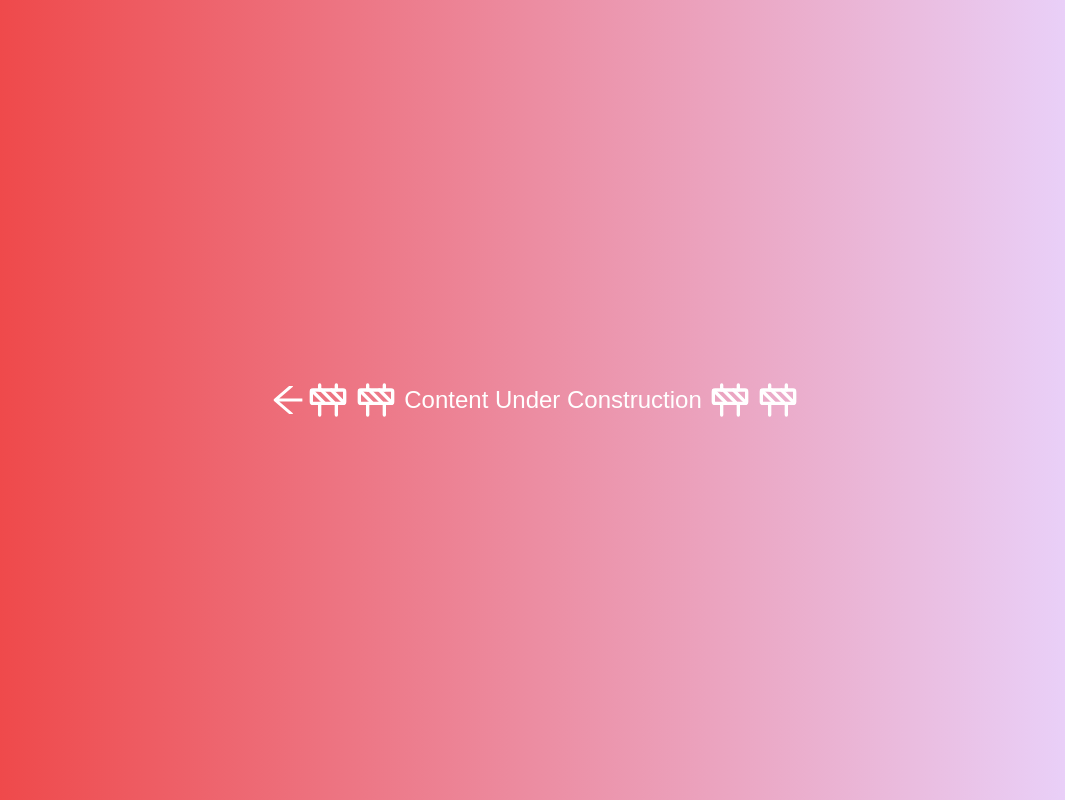
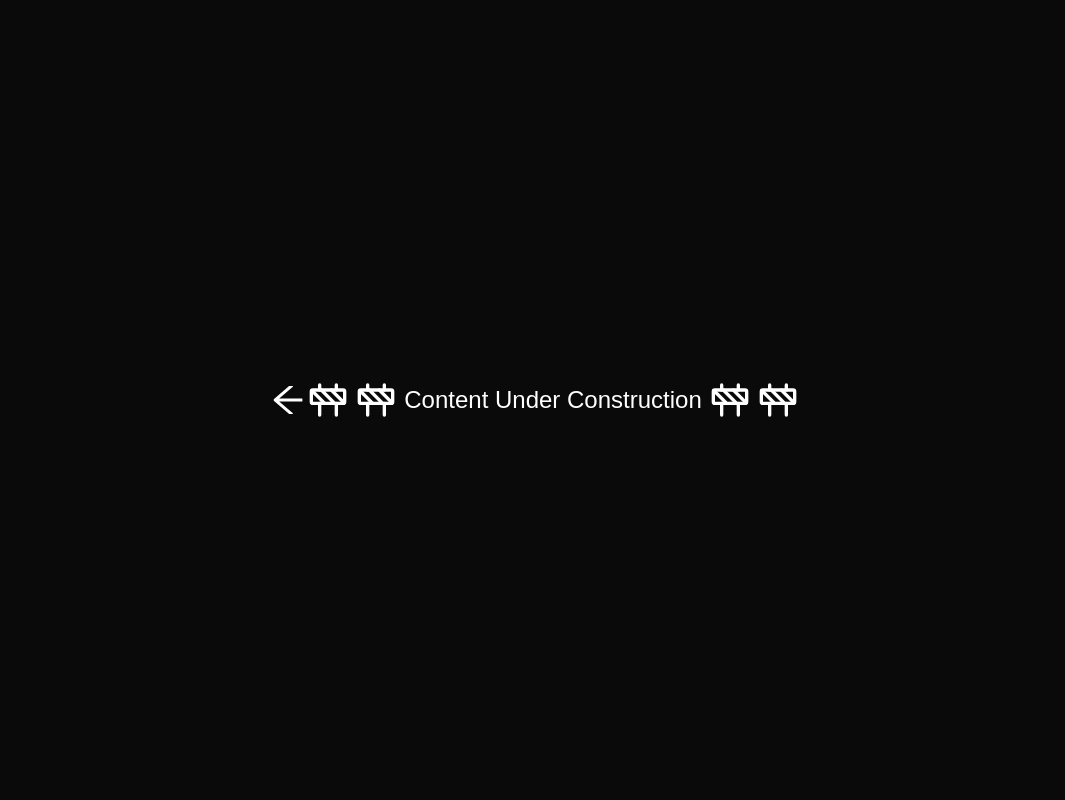
Before and after one commit to Anwar3006/marvel-ott-app, a Next.js app: page /tvShows in a window 1280 px wide. Shown: the whole page, without its empty margins (107-1172 px from the left). Built offline with nearby package versions, Linux system fonts and the light colour scheme; a web font is replaced by a local one.

Commit message:
updated some dependencies and made some fixes

```diff
--- a/app/globals.css
+++ b/app/globals.css
@@ -1,35 +1,37 @@
-@import url('https://fonts.googleapis.com/css2?family=Bebas+Neue&family=Montserrat:wght@900&family=Spinnaker&display=swap');
+@import url("https://fonts.googleapis.com/css2?family=Bebas+Neue&family=Montserrat:wght@900&family=Spinnaker&display=swap");
 @tailwind base;
 @tailwind components;
 @tailwind utilities;
 
-:root{
-    --font-montserrat: 'Montserrat', sans-serif;
-    --font-bebas: 'Bebas Neue', sans-serif;
-    --font-spinnaker: 'Spinnaker', sans-serif;
+:root {
+  --font-montserrat: "Montserrat", sans-serif;
+  --font-bebas: "Bebas Neue", sans-serif;
+  --font-spinnaker: "Spinnaker", sans-serif;
 }
 
-html, body{
-    @apply bg-gradient-to-r from-red-500 from-5% to-purple-200 to-95% h-full overflow-x-hidden;
+html,
+body {
+  @apply bg-[#000]/80 to-95% h-full overflow-x-hidden;
 }
-html, body{
+html,
+body {
   font-family: var(--font-spinnaker);
 }
-.__next{
-    @apply h-full
+.__next {
+  @apply h-full;
 }
 
-h1{
+h1 {
   font-family: var(--font-montserrat);
 }
-h2{
+h2 {
   font-family: var(--font-spinnaker);
 }
 h3 {
   font-family: var(--font-bebas);
 }
 
-.box-container{
+.box-container {
   display: grid;
   grid-template-columns: repeat(auto-fit, minmax(200px, 1fr));
   gap: 15px;
--- a/components/HomeCards.tsx
+++ b/components/HomeCards.tsx
@@ -30,11 +30,6 @@ const HomeCards: React.FC<HomeCardsProps> = ({ title }) => {
     return <MovieSkeleton limit={6} />;
   }
 
-  // if (error) {
-  //   console.log("Error fetching movies", error);
-  //   return <p>Error loading movies.</p>;
-  // }
-
   const moviesToDisplay: Movie[] = allMovies.slice(0, 6);
   return (
     <div className="mt-4 md:mt-6 mx-auto px-4 sm:px-6 md:px-8">
@@ -43,7 +38,7 @@ const HomeCards: React.FC<HomeCardsProps> = ({ title }) => {
       </h2>
 
       <div className="mx-auto flex justify-center ">
-        <div className="grid grid-cols-1 sm:grid-cols-2 md:grid-cols-3 md:gap-5 lg:grid-cols-4 lg:gap-14 2xl:grid-cols-5 2xl:gap-6 gap-3">
+        <div className="grid grid-cols-1 sm:grid-cols-2 md:grid-cols-3 md:gap-5 lg:gap-8 2xl:grid-cols-5 2xl:gap-6 gap-3">
           {moviesToDisplay.map((movie: Movie) => (
             <MovieCard
               key={movie?.id}
@@ -58,7 +53,8 @@ const HomeCards: React.FC<HomeCardsProps> = ({ title }) => {
       <div className="w-full flex justify-center mt-4">
         <button
           onClick={() => router.push("/movies")}
-          className="bg-zinc-800 hover:cursor-pointer hover:bg-opacity-80 rounded-xl py-2 px-4 md:py-2 md:px-5 xl:px-7 xl:py-3 text-white md:font-semibold">
+          className="bg-zinc-800 hover:cursor-pointer hover:bg-opacity-80 rounded-xl py-2 px-4 md:py-2 md:px-5 xl:px-7 xl:py-3 text-white md:font-semibold"
+        >
           Load More!
         </button>
       </div>
--- a/components/MovieCard.tsx
+++ b/components/MovieCard.tsx
@@ -13,19 +13,22 @@ const MovieCard: React.FC<MovieCardProps> = ({ title, thumbnailUrl, id }) => {
       className="
         bg-zinc-600 rounded-md w-[15rem] 2xl:w-[17rem] shadow-2xl h-[17rem] md:h-[280px] lg:h-[26rem]
         hover:scale-105 transition duration-300 ease-out group col-span
-        ">
+        "
+    >
       <div
         style={{ backgroundImage: `url('${thumbnailUrl}')` }}
-        className={`w-full h-full bg-cover bg-center bg-no-repeat rounded-md`}>
-        <div className="flex flex-col justify-center items-center h-full w-full bg-black bg-opacity-0 rounded-md group-hover:bg-opacity-60">
-          <Link href={`/movies/${id}`}>
+        className={`w-full h-full bg-cover bg-center bg-no-repeat rounded-md`}
+      >
+        <Link href={`/movies/${id}`}>
+          <div className="flex flex-col justify-center items-center h-full w-full bg-black bg-opacity-0 rounded-md group-hover:bg-opacity-60">
             <div className="opacity-0 group-hover:opacity-100">
               <svg
                 width="100"
                 height="100"
                 viewBox="0 0 142 142"
                 fill="none"
-                xmlns="http://www.w3.org/2000/svg">
+                xmlns="http://www.w3.org/2000/svg"
+              >
                 <circle
                   cx="71"
                   cy="71"
@@ -43,7 +46,8 @@ const MovieCard: React.FC<MovieCardProps> = ({ title, thumbnailUrl, id }) => {
                     y1="15.5"
                     x2="127.5"
                     y2="108"
-                    gradientUnits="userSpaceOnUse">
+                    gradientUnits="userSpaceOnUse"
+                  >
                     <stop offset="0.273768" stopColor="#E70000" />
                     <stop
                       offset="0.952987"
@@ -54,12 +58,12 @@ const MovieCard: React.FC<MovieCardProps> = ({ title, thumbnailUrl, id }) => {
                 </defs>
               </svg>
             </div>
-          </Link>
 
-          <p className="text-white text-lg font-semibold mt-10 mx-auto opacity-0 group-hover:opacity-100 md:px-6">
-            {title}
-          </p>
-        </div>
+            <p className="text-white text-lg font-semibold mt-10 mx-auto opacity-0 group-hover:opacity-100 md:px-6">
+              {title}
+            </p>
+          </div>
+        </Link>
       </div>
     </div>
   );
--- a/package.json
+++ b/package.json
@@ -16,11 +16,11 @@
     "@react-hook/media-query": "^1.1.1",
     "axios": "^1.6.5",
     "bcrypt": "^5.1.1",
-    "cookie": "^0.6.0",
+    "cookie": "^1.0.2",
     "debounce": "^2.0.0",
     "gsap": "^3.12.4",
     "ioredis": "^5.3.2",
-    "next": "14.0.4",
+    "next": "^14.2.28",
     "next-auth": "^4.24.5",
     "prisma": "^5.7.1",
     "react": "^18",
```
Also changed, not shown: 1 other file (tests, documents, lock files or other folders). Lines whose indentation alone changed are shown as unchanged.
